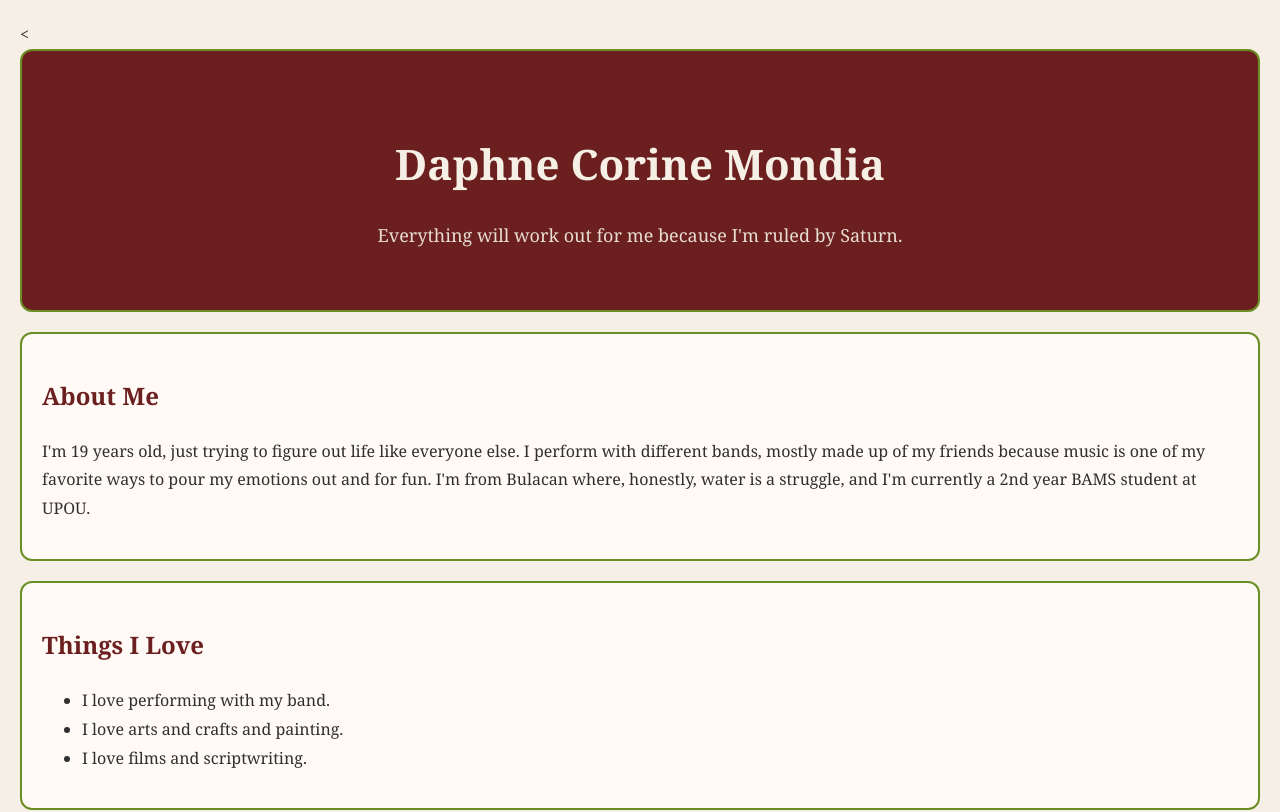
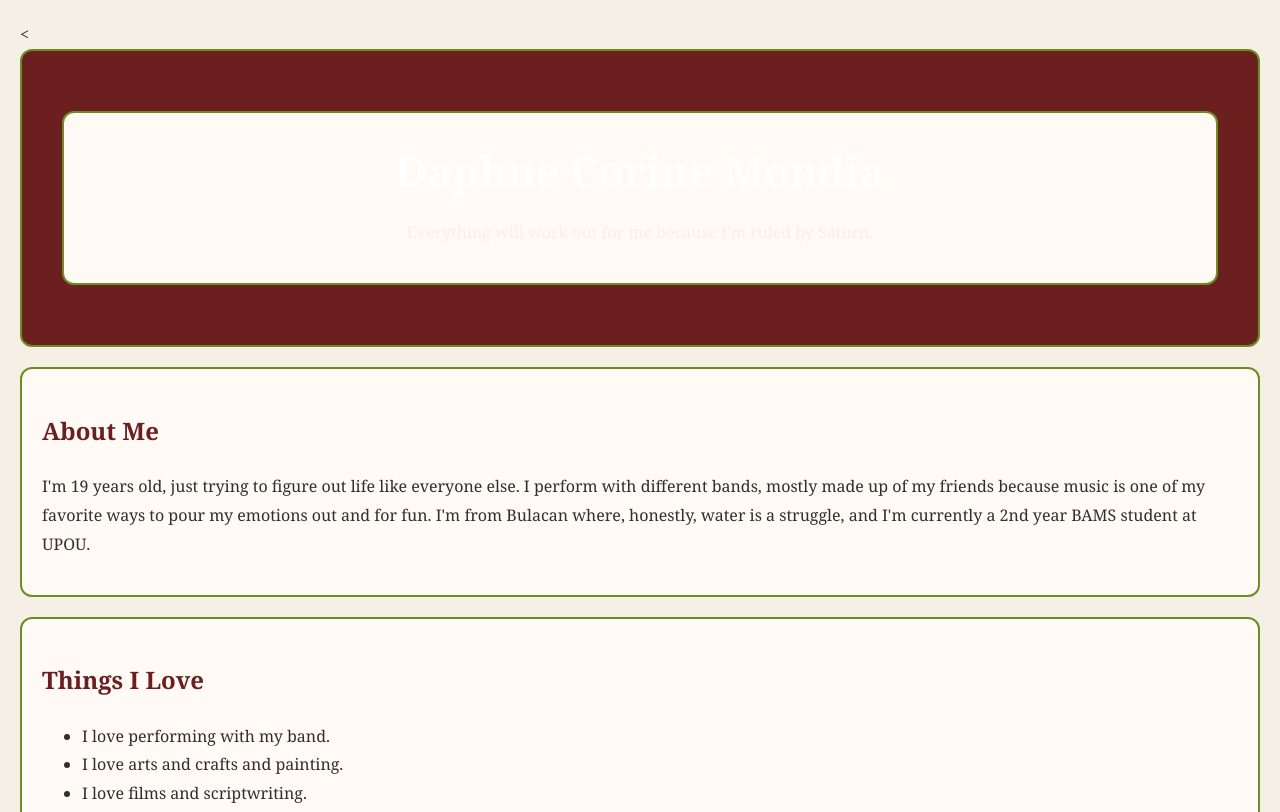
Before and after one commit to dcmondia1-ui/About-Me-, a plain HTML site: page index.html in a window 1280 px wide. Shown: the top 812 px of the page. Drawn offline with Linux system fonts and the light colour scheme.

Commit message:
Add files via upload

```diff
--- a/style.css
+++ b/style.css
@@ -6,6 +6,8 @@ body {
     padding: 20px;
     line-height: 1.8;
 }
+
+/* HEADER */
 
 header {
     background-color: #6b1f1f;
@@ -16,23 +18,18 @@ header {
     margin-bottom: 20px;
 }
 
-header section {
-    background: transparent;
-    border: none;
+header h1 {
+    color: #ffffff;
+    font-size: 42px;
     margin: 0;
-    padding: 0;
-}
-
-header h1 {
-    color: #f5efe6;
-    font-size: 42px;
-    margin-bottom: 10px;
 }
 
 header p {
-    color: #e8ddd2;
-    font-size: 18px;
+    color: #f5efe6;
+    margin-top: 10px;
 }
+
+/* MAIN CONTENT */
 
 section {
     background-color: #fffaf5;
@@ -62,13 +59,16 @@ a:hover {
     text-decoration: underline;
 }
 
+/* IMAGE */
+
 img {
     width: 300px;
     max-width: 100%;
     border: 3px solid #6b8e23;
     border-radius: 10px;
-    margin-top: 10px;
 }
+
+/* FOOTER */
 
 footer {
     text-align: center;
@@ -76,7 +76,7 @@ footer {
     margin-top: 30px;
 }
 
-/* About Me layout */
+/* FLEXBOX */
 
 .about-container {
     display: flex;
@@ -88,7 +88,7 @@ footer {
     width: 250px;
 }
 
-/* Mobile responsiveness */
+/* MOBILE */
 
 @media (max-width: 600px) {
 
```
